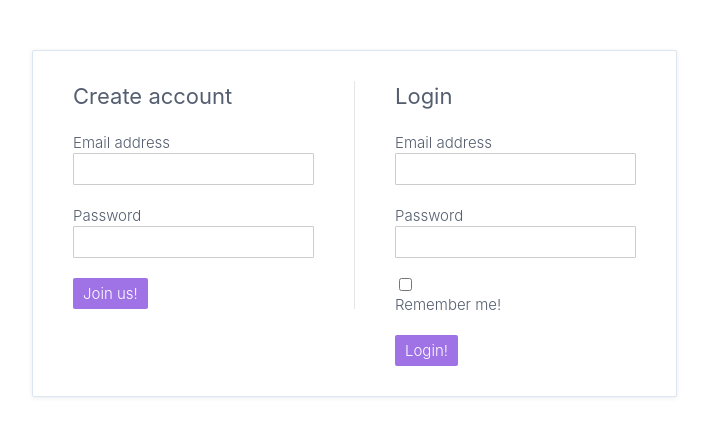
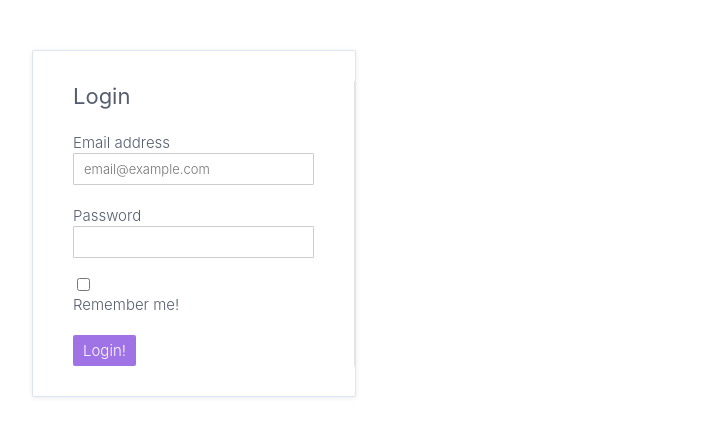
Before and after one commit to chat-du-cheshire/ultimate-ng-pro, an Angular app: page / in a window 1280 px wide. Shown: the top 436 px of the page, without its empty margins (18-726 px from the left). Built offline with nearby package versions, Linux system fonts and the light colour scheme.

Commit message:
Lesson: Using the platform agnostic Renderer

```diff
--- a/src/app/app.component.html
+++ b/src/app/app.component.html
@@ -1,10 +1,5 @@
 <!--The content below is only a placeholder and can be replaced.-->
 <div>
-  <auth-form
-    (submitted)="createUser($event)">
-    <h3>Create account</h3>
-    <button type="submit">Join us!</button>
-  </auth-form>
   <auth-form
     (submitted)="loginUser($event)">
     <h3>Login</h3>
--- a/src/app/auth-form/components/auth-form/auth-form.component.html
+++ b/src/app/auth-form/components/auth-form/auth-form.component.html
@@ -3,7 +3,7 @@
     <ng-content select="h3"></ng-content>
     <label>
       Email address
-      <input type="email" name="email" ngModel>
+      <input #email type="email" name="email" ngModel>
     </label>
     <label>
       Password
@@ -11,8 +11,6 @@
     </label>
     <ng-content select="auth-remember"></ng-content>
     <auth-message [style.display]="showMessage ? 'block' : 'none'"></auth-message>
-    <auth-message [style.display]="showMessage ? 'block' : 'none'"></auth-message>
-    <auth-message [style.display]="showMessage ? 'block' : 'none'"></auth-message>
     <ng-content select="button"></ng-content>
   </form>
 </div>
--- a/src/app/auth-form/components/auth-form/auth-form.component.ts
+++ b/src/app/auth-form/components/auth-form/auth-form.component.ts
@@ -7,7 +7,7 @@ import {
   ViewChild,
   AfterViewInit,
   QueryList,
-  ViewChildren, ChangeDetectorRef
+  ViewChildren, ChangeDetectorRef, Renderer2, ElementRef
 } from '@angular/core';
 import {User} from '../../interfaces/user';
 import {AuthRememberComponent} from '../auth-remember/auth-remember.component';
@@ -27,9 +27,11 @@ export class AuthFormComponent implements AfterContentInit, AfterViewInit {
 
   @ViewChildren(AuthMessageComponent) messages: QueryList<AuthMessageComponent>;
 
+  @ViewChild('email') email: ElementRef;
+
   @Output() submitted: EventEmitter<User> = new EventEmitter<User>();
 
-  constructor(private cdr: ChangeDetectorRef) {
+  constructor(private cdr: ChangeDetectorRef, private r: Renderer2) {
   }
 
 
@@ -39,6 +41,10 @@ export class AuthFormComponent implements AfterContentInit, AfterViewInit {
 
   ngAfterViewInit() {
     // !!! Available only in AfterViewInit
+
+    this.r.setAttribute(this.email.nativeElement, 'placeholder', 'email@example.com');
+    this.r.addClass(this.email.nativeElement, 'email');
+    this.email.nativeElement.focus();
     if (this.messages) {
       this.messages.forEach((msgCmp) => {
         msgCmp.days = 7;
```
